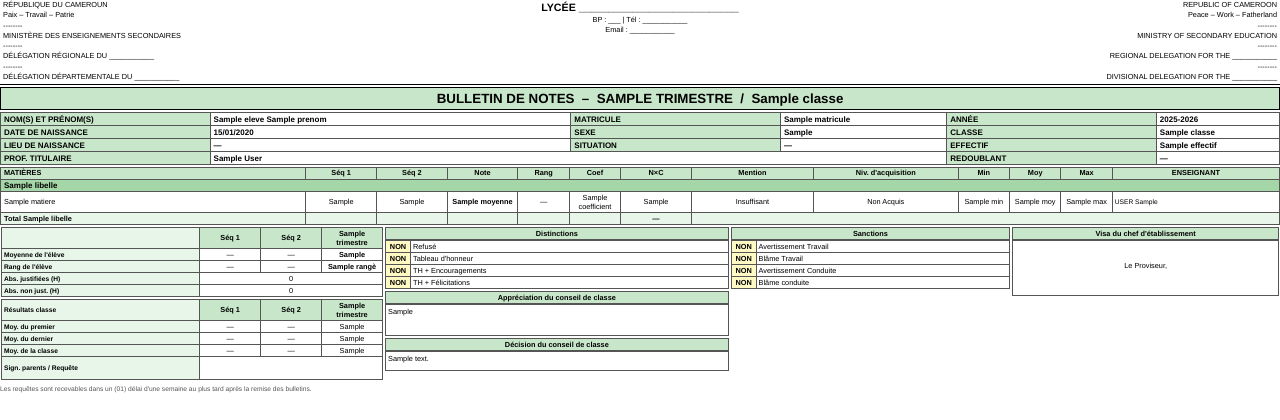
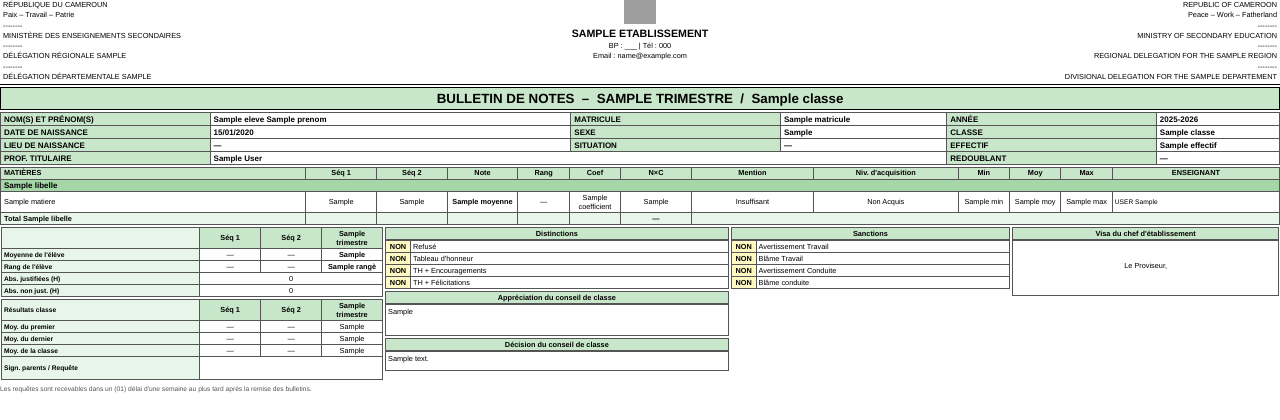
Before and after one commit to pavel020406/edugestion, a Django app: template templates/admin_dashboard/bulletin/bulletin_pdf.html in a window 1280 px wide. Shown: the top 420 px of the page. Run offline with Django 5.2, Linux system fonts and the light colour scheme; the template is opened without the code that fills it: most values are stand-ins (such as "Sample title", 1, 10 or a date in 2020); grey boxes are pictures that could not be loaded.

Commit message:
Mise à jour du projet

```diff
--- a/templates/admin_dashboard/bulletin/bulletin_pdf.html
+++ b/templates/admin_dashboard/bulletin/bulletin_pdf.html
@@ -38,6 +38,12 @@
       font-size: 8pt;
       font-weight: bold;
       text-transform: uppercase;
+    }
+    .entete-logo {
+      display: block;
+      margin: 0 auto 2px auto;
+      max-height: 32px;
+      max-width: 32px;
     }
     .entete-sep {
       border-bottom: 1.5px solid #000;
@@ -256,26 +262,49 @@
       RÉPUBLIQUE DU CAMEROUN<br>
       Paix – Travail – Patrie<br>
       --------<br>
-      MINISTÈRE DES ENSEIGNEMENTS SECONDAIRES<br>
+      {% if etablissement.ministere == 'minedub' %}
+        MINISTÈRE DE L'ÉDUCATION DE BASE
+      {% elif etablissement.ministere == 'minsup' %}
+        MINISTÈRE DE L'ENSEIGNEMENT SUPÉRIEUR
+      {% elif etablissement.ministere == 'prive' %}
+        ÉTABLISSEMENT PRIVÉ
+      {% else %}
+        MINISTÈRE DES ENSEIGNEMENTS SECONDAIRES
+      {% endif %}
+      <br>
       --------<br>
-      DÉLÉGATION RÉGIONALE DU ___________<br>
+      DÉLÉGATION RÉGIONALE {% if etablissement.delegation_regionale %}{{ etablissement.delegation_regionale|upper }}{% else %}DU ___________{% endif %}<br>
       --------<br>
-      DÉLÉGATION DÉPARTEMENTALE DU ___________
+      DÉLÉGATION DÉPARTEMENTALE {% if etablissement.delegation_departementale %}{{ etablissement.delegation_departementale|upper }}{% else %}DU ___________{% endif %}
     </td>
     <td class="centre">
-      <span class="etablissement">LYCÉE ___________________________</span><br>
-      BP : ___ | Tél : ___________<br>
-      Email : ___________
+      {% if etablissement.logo %}
+        <img src="{{ etablissement.logo.path }}" class="entete-logo" alt="Logo">
+      {% endif %}
+      <span class="etablissement">
+        {% if etablissement %}{{ etablissement.nom }}{% else %}LYCÉE ___________________________{% endif %}
+      </span><br>
+      BP : {{ etablissement.boite_postale|default:"___" }} | Tél : {{ etablissement.telephone|default:"___________" }}<br>
+      Email : {{ etablissement.email|default:"___________" }}
     </td>
     <td class="droite">
       REPUBLIC OF CAMEROON<br>
       Peace – Work – Fatherland<br>
       --------<br>
-      MINISTRY OF SECONDARY EDUCATION<br>
+      {% if etablissement.ministere == 'minedub' %}
+        MINISTRY OF BASIC EDUCATION
+      {% elif etablissement.ministere == 'minsup' %}
+        MINISTRY OF HIGHER EDUCATION
+      {% elif etablissement.ministere == 'prive' %}
+        PRIVATE INSTITUTION
+      {% else %}
+        MINISTRY OF SECONDARY EDUCATION
+      {% endif %}
+      <br>
       --------<br>
-      REGIONAL DELEGATION FOR THE ___________<br>
+      REGIONAL DELEGATION FOR {% if etablissement.region %}THE {{ etablissement.region|upper }}{% else %}THE ___________{% endif %}<br>
       --------<br>
-      DIVISIONAL DELEGATION FOR THE ___________
+      DIVISIONAL DELEGATION FOR {% if etablissement.departement %}THE {{ etablissement.departement|upper }}{% else %}THE ___________{% endif %}
     </td>
   </tr>
 </table>
```
